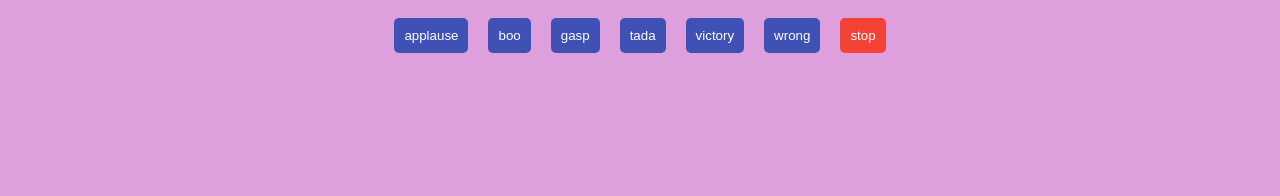
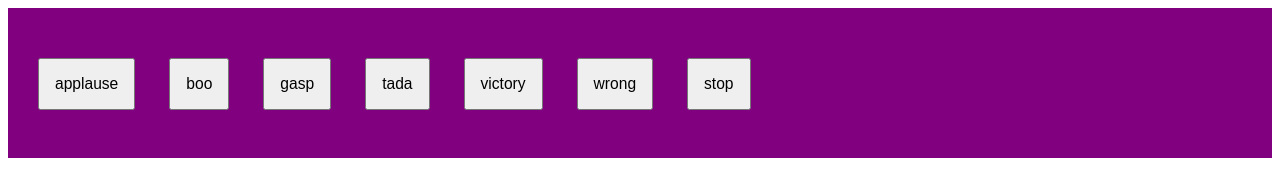
Before and after one commit to acciojob/Soundbar-AmeyPank, a website: page main.html in a window 1280 px wide. Drawn offline with Linux system fonts and the light colour scheme.

Commit message:
soundbar

```diff
--- a/main.html
+++ b/main.html
@@ -7,16 +7,30 @@
 </head>
 
 <body>
+	<section id="buttons">
+		 <input  class="btn" id="bt-n" type="button" value="applause" onclick="playSound()">
+         <audio  id="audio" src="sounds/sound1.mp3"></audio>
+
+		 <input class="btn" id="bt-n" type="button" value="boo" onclick="playSound()">
+         <audio id="audio" src="sounds/sound2.mp3"></audio>
+
+		 <input class="btn" id="bt-n" type="button" value="gasp" onclick="playSound()">
+         <audio id="audio" src="sounds/sound3.mp3"></audio>
+
+		 <input class="btn" id="bt-n" type="button" value="tada" onclick="playSound()">
+         <audio id="audio" src="sounds/sound4.mp3"></audio>
+
+		 <input class="btn" id="bt-n" type="button" value="victory" onclick="playSound()">
+         <audio id="audio" src="sounds/sound5.mp3"></audio>
+
+		<input class="btn" id="bt-n" type="button" value="wrong" onclick="playSound()">
+         <audio id="audio" src="sounds/sound6.mp3"></audio>
+
+		<input class="stop" id="bt-n" type="button" value="stop" onclick="stopSound()">
+
+	</section>
+
 	<!-- the entire body must be written by student -->
-	<div id="buttons">
-		<button class="btn" onclick="playSound('sound1.mp3')">applause</button>
-		<button class="btn" onclick="playSound('sound2.mp3')">boo</button>
-		<button class="btn" onclick="playSound('sound3.mp3')">gasp</button>
-		<button class="btn" onclick="playSound('sound4.mp3')">tada</button>
-		<button class="btn" onclick="playSound('sound5.mp3')">victory</button>
-		<button class="btn" onclick="playSound('sound6.mp3')">wrong</button>
-		<button class="btn stop" onclick="stopSound()">stop</button>
-	</div>
     <script type="text/javascript" src="./script.js">
 </script>
 
--- a/script.js
+++ b/script.js
@@ -1,20 +1,30 @@
-//your JS code here. If required.
-var audio = null;
+// //your JS code here. If required.
+// var audio = null;
 
-		function playSound(soundFile) {
-			if(audio !== null) {
-				audio.pause();
-				audio.currentTime = 0;
-			}
+// 		function playSound(soundFile) {
+// 			if(audio !== null) {
+// 				audio.pause();
+// 				audio.currentTime = 0;
+// 			}
 
-			audio = new Audio('sounds/' + soundFile);
+// 			audio = new Audio('sounds/' + soundFile);
+// 			audio.play();
+// 		}
+
+// 		function stopSound() {
+// 			if(audio !== null) {
+// 				audio.pause();
+// 				audio.currentTime = 0;
+// 				audio = null;
+// 			}
+// 		}
+
+
+		function playSound() {
+			var audio = document.getElementById("audio");
 			audio.play();
+		  }
+		function stopSound(){
+			var audio = document.getElementById("audio");
+			audio.pause();
 		}
-
-		function stopSound() {
-			if(audio !== null) {
-				audio.pause();
-				audio.currentTime = 0;
-				audio = null;
-			}
-		}
--- a/styles.css
+++ b/styles.css
@@ -1,4 +1,4 @@
-/*  your css code here. If applicable */
+ /* your css code here. If applicable
 body{
 	background-color:plum;
 }
@@ -22,4 +22,18 @@ body{
 
 		.stop {
 			background-color: #f44336;
+		} */
+
+		#buttons{
+			width: 100%;
+			height: 150px;
+			background-color: purple;
+
 		}
+
+		#bt-n{
+			font-size: 15.6px;
+			margin-top: 50px;
+			padding: 15px;
+			margin-left: 30px ;
+		}
```
